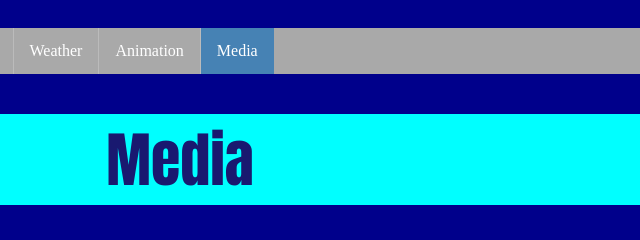
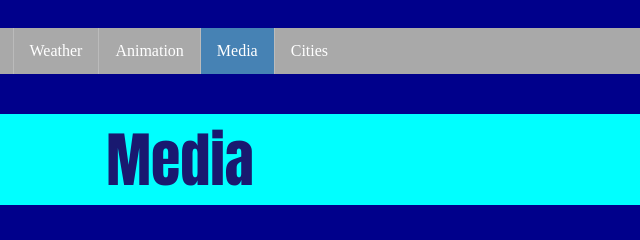
Before and after one commit to ambac13/ambac13.github.io, a plain HTML site: page Media.html in a window 1280 px wide. Shown: the top 240 px of the page, 460-1100 px from the left. Drawn offline with Linux system fonts and the light colour scheme.

Commit message:
Update Media.html

```diff
--- a/Media.html
+++ b/Media.html
@@ -13,6 +13,7 @@
         <li><a href = "Weather.html">Weather</a></li>
         <li><a href = "Animation.html">Animation</a></li>
         <li><a class="active" href = "Media.html">Media</a></li>
+         <li><a href = "cities.html">Cities</a></li>
         </ul>
     <h1>Media</h1>
     <div>
```
